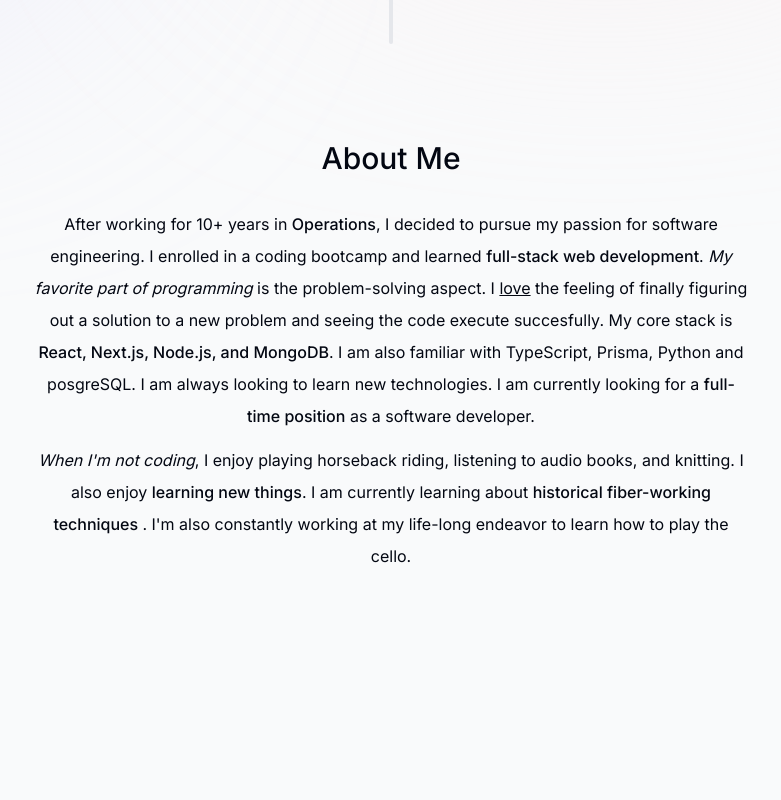
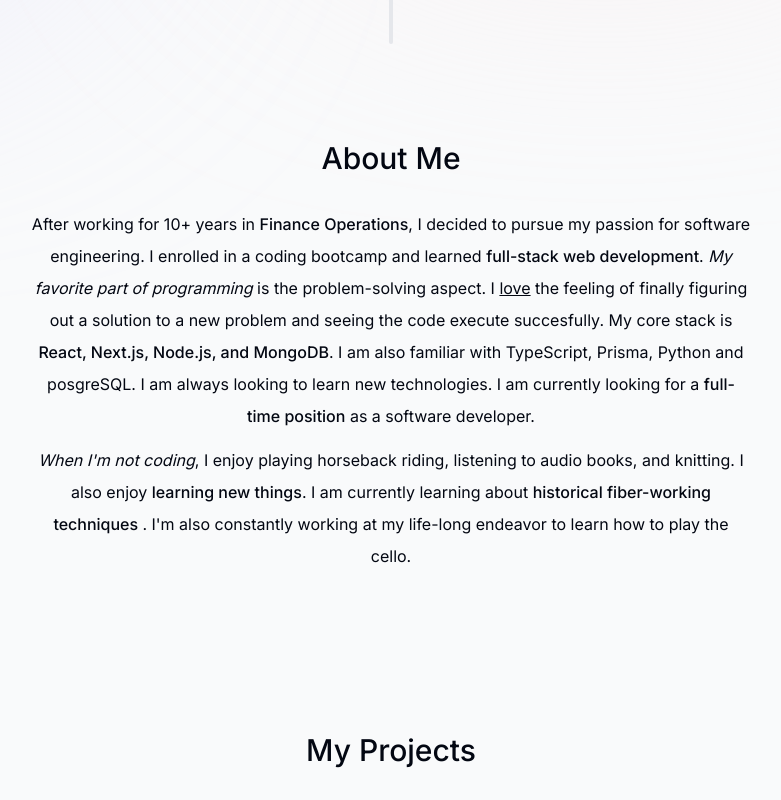
Before and after one commit to ofshvmin/portfolio-nextjs, a Next.js app: page / in a window 1280 px wide. Shown: the part 574-1374 px from the top of the page, without its empty margins (249-1030 px from the left). Before the commit the page ends 1306 px from the top, so only its background shows below. Built offline with nearby package versions, Linux system fonts and the light colour scheme.

Commit message:
stub up projects component

```diff
--- a/app/page.tsx
+++ b/app/page.tsx
@@ -1,5 +1,6 @@
 import About from "@/components/about"
 import Intro from "@/components/intro"
+import Projects from "@/components/projects"
 import SectionDivider from "@/components/section-divider"
 
 
@@ -10,6 +11,7 @@ export default function Home() {
         <Intro />
         <SectionDivider />
         <About />
+        <Projects />
     </main>
   )
 }
--- a/components/about.tsx
+++ b/components/about.tsx
@@ -16,7 +16,7 @@ export default function About() {
       <SectionHeading>About me</SectionHeading>
       <p className="mb-3">
         After working for 10+ years in {" "}
-        <span className="font-medium">Operations</span>, I decided to pursue my
+        <span className="font-medium">Finance Operations</span>, I decided to pursue my
         passion for software engineering. I enrolled in a coding bootcamp and learned{" "}
         <span className="font-medium">full-stack web development</span>.{" "}
         <span className="italic">My favorite part of programming</span> is the
--- /dev/null
+++ b/components/projects.tsx
@@ -0,0 +1,13 @@
+import React from 'react'
+import SectionHeading from './section-heading'
+
+export default function Projects() {
+  return (
+    <section>
+      <SectionHeading>My projects</SectionHeading>
+      <div>
+
+      </div>
+    </section>
+  )
+}
```
